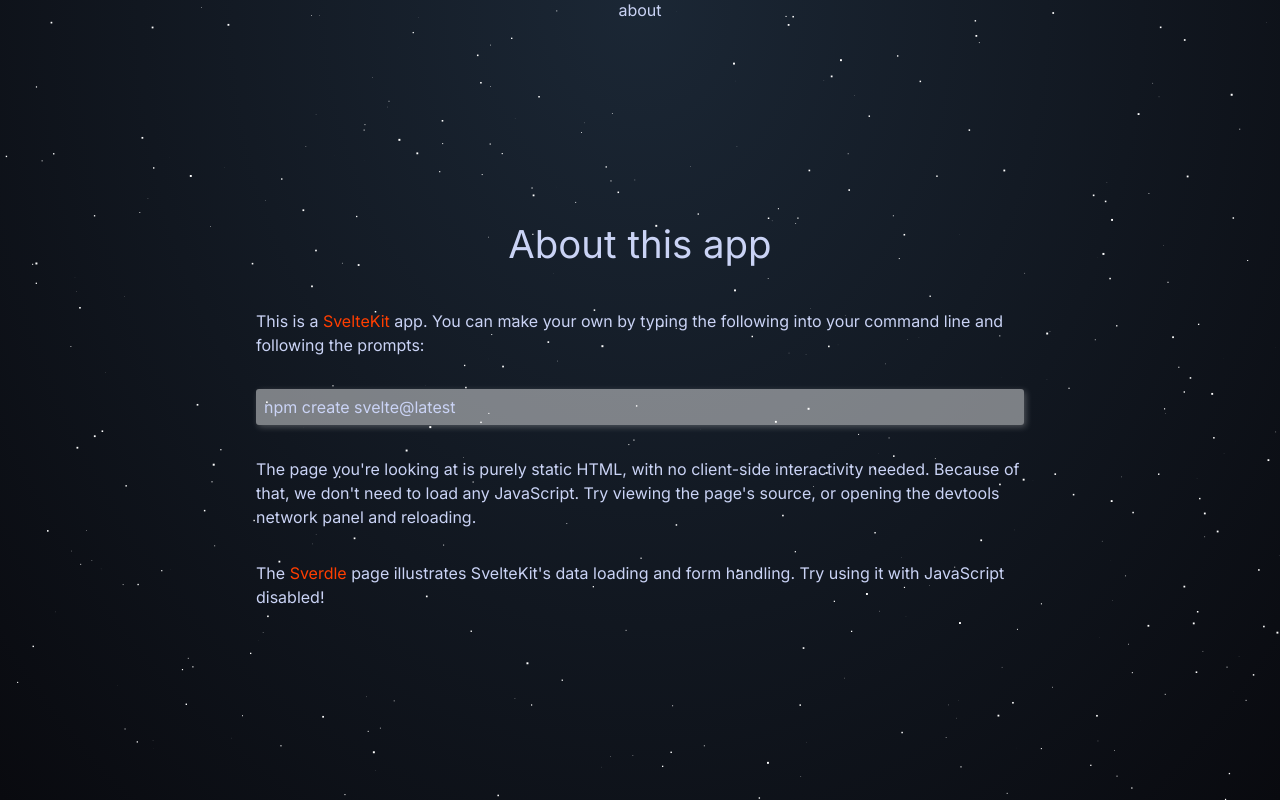
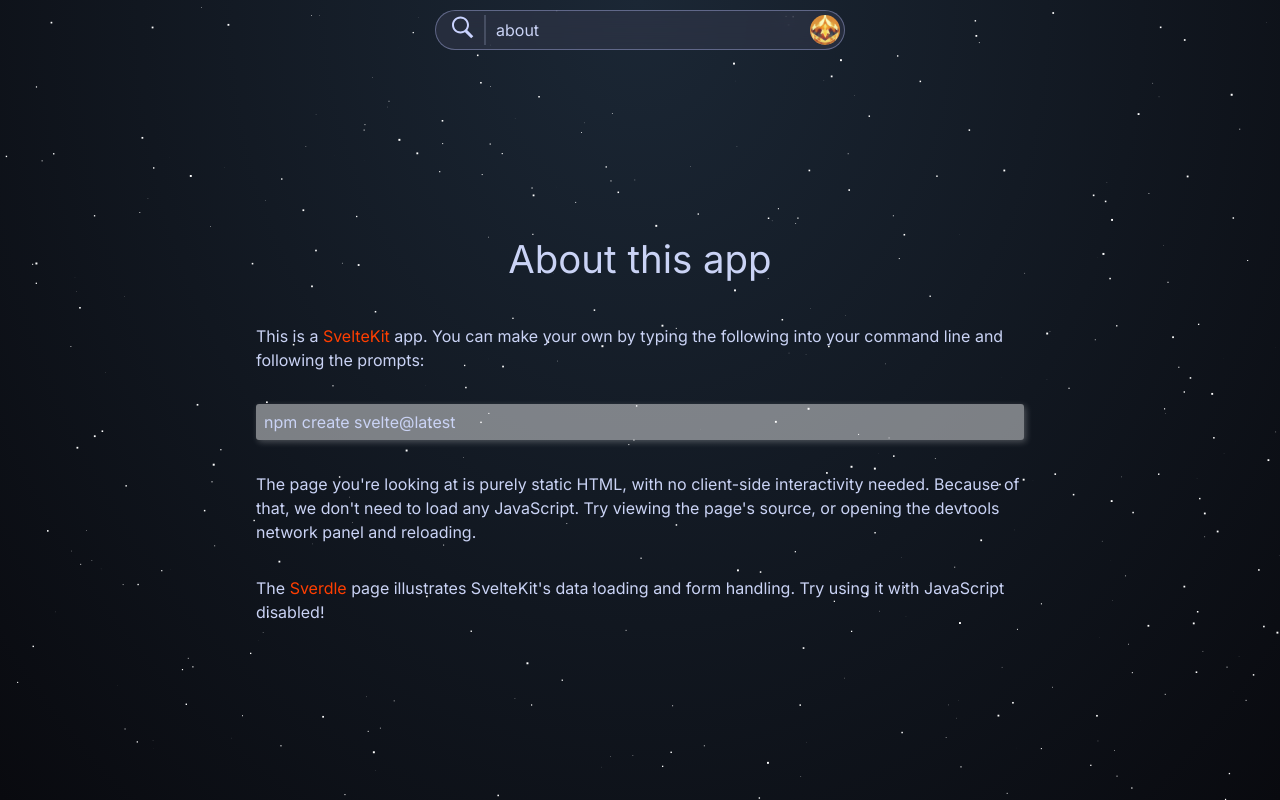
Before and after one commit to FaeWulf/website-svelte, a SvelteKit app: page /about in a window 1280 px wide. Built offline with nearby package versions, Linux system fonts and the light colour scheme.

Commit message:
working on page transition

```diff
--- /dev/null
+++ b/src/lib/svgs/search.svelte
@@ -0,0 +1,29 @@
+<script lang="ts">
+	export let color = '#fff';
+	export let size = 24;
+</script>
+
+<svg
+	style="width: {size}px; height: {size}px"
+	xmlns="http://www.w3.org/2000/svg"
+	xmlns:xlink="http://www.w3.org/1999/xlink"
+	viewBox="0 0 50 50"
+	width="50px"
+	height="50px"
+	fill={color}
+	><path
+		d="M21,3C11.6,3,4,10.6,4,20s7.6,17,17,17s17-7.6,17-17S30.4,3,21,3z M21,33c-7.2,0-13-5.8-13-13c0-7.2,5.8-13,13-13c7.2,0,13,5.8,13,13C34,27.2,28.2,33,21,33z"
+	/><line
+		fill="none"
+		stroke={color}
+		stroke-width="6"
+		stroke-miterlimit="10"
+		x1="31.2"
+		y1="31.2"
+		x2="44.5"
+		y2="44.5"
+	/></svg
+>
+
+<style>
+</style>
--- a/src/routes/+layout.svelte
+++ b/src/routes/+layout.svelte
@@ -1,14 +1,22 @@
 <script>
+	import { cubicOut } from 'svelte/easing';
 	import '../styles/styles.css';
 	import Background from './background.svelte';
 	import Header from './header.svelte';
+	import { fade } from 'svelte/transition';
+
+	export let data;
 </script>
 
 <div class="app">
 	<Background />
 	<Header />
 	<main>
-		<slot />
+		{#key data.url}
+			<div in:fade={{ duration: 1000, easing: cubicOut }} class="main">
+				<slot />
+			</div>
+		{/key}
 	</main>
 
 	<footer>
@@ -32,6 +40,13 @@
 		max-width: 64rem;
 		margin: 0 auto;
 		box-sizing: border-box;
+	}
+
+	.main {
+		display: flex;
+		flex-direction: column;
+		width: 100%;
+		flex: 1;
 
 		justify-content: center;
 		align-items: center;
--- /dev/null
+++ b/src/routes/+layout.ts
@@ -0,0 +1,5 @@
+export function load({ url }) {
+    return {
+        url: url.pathname
+    }
+}
--- a/src/routes/+page.svelte
+++ b/src/routes/+page.svelte
@@ -13,6 +13,11 @@
 	import Bonsai from './bonsai.svelte';
 </script>
 
+<svelte:head>
+	<title>Home Page</title>
+	<meta name="description" content="My Bio" />
+</svelte:head>
+
 <Logo />
 <Title />
 <Description />
--- a/src/routes/about/+page.svelte
+++ b/src/routes/about/+page.svelte
@@ -1,6 +1,6 @@
 <svelte:head>
 	<title>About</title>
-	<meta name="description" content="About this app" />
+	<meta name="description" content="About this website" />
 </svelte:head>
 
 <div class="text-column">
--- a/src/routes/header.svelte
+++ b/src/routes/header.svelte
@@ -1,65 +1,43 @@
-<script>
+<script lang="ts">
 	import { page } from '$app/stores';
 	import { tooltip } from '$lib/utils';
+	import Search from '$lib/svgs/search.svelte';
+	import 'tippy.js/animations/shift-away-extreme.css';
+	import HeaderDroplist from './header_droplist.svelte';
 	import { onMount } from 'svelte';
-	import 'tippy.js/animations/scale.css';
 
-	const pages = [
-		{
-			name: 'Home',
-			url: '/'
-		},
-		{
-			name: 'About',
-			url: '/about'
-		}
-	];
-
-	$: outerWidth = 0;
-
+	let template: HTMLElement;
 	onMount(() => {
-		console.log(outerWidth);
+		template = <HTMLElement>document.getElementById('dropDownList');
+		template.style.display = 'flex';
 	});
 </script>
 
 <header>
 	<nav>
-		<!--svg viewBox="0 0 2 3" aria-hidden="true">
-			<path d="M0,0 L1,2 C1.5,3 1.5,3 2,3 L2,0 Z" />
-		</svg>
-		<ul>
-			<li aria-current={$page.url.pathname === '/' ? 'page' : undefined}>
-				<a href="/">Home</a>
-			</li>
-			<li aria-current={$page.url.pathname === '/about' ? 'page' : undefined}>
-				<a href="/about">About</a>
-			</li>
-			<li aria-current={$page.url.pathname.startsWith('/sverdle') ? 'page' : undefined}>
-				<a href="/sverdle">Sverdle</a>
-			</li>
-		</ul>
-		<svg viewBox="0 0 2 3" aria-hidden="true">
-			<path d="M0,0 L0,3 C0.5,3 0.5,3 1,2 L2,0 Z" />
-		</svg-->
 		<div
+			class="searchBar"
 			use:tooltip={{
-				content: `
-<div class="nav-dropdown" style="width: ${outerWidth}px">
-		<div class="nav-dropdown-item">test1</div>
-		<div class="nav-dropdown-item">test1</div>
-		<div class="nav-dropdown-item">test1</div>
-		<div class="nav-dropdown-item">test1</div>
-	</div>
-                `,
 				allowHTML: true,
 				theme: 'catppuccin',
-				animation: 'scale',
-				interactive: true
+				animation: 'shift-away-extreme',
+				interactive: true,
+				arrow: false,
+				content: template,
+				maxWidth: 400
 			}}
 		>
-			{$page.url.pathname == '/' ? 'Home Page' : $page.url.pathname.split('/')[1]}
+			<div class="searchIcon">
+				<Search size={25} color="#CAD3FF" />
+			</div>
+			<span>
+				{$page.url.pathname == '/' ? 'Home Page' : $page.url.pathname.split('/')[1]}
+			</span>
 		</div>
+		<img draggable="false" class="logo" src="logo.jpg" alt="logo" />
 	</nav>
+
+	<HeaderDroplist />
 
 	<!--div class="corner">
 		<a href="https://github.com/sveltejs/kit">
@@ -68,58 +46,78 @@
 	</div-->
 </header>
 
-<svelte:window bind:outerWidth />
-
 <style>
 	header {
+		/*
+		position: absolute;
+		width: 100%;
+		top: 0;
+        */
 		display: flex;
 		justify-content: center;
+		z-index: 10;
 	}
 
 	nav {
 		display: flex;
-		justify-content: center;
-		--background: rgba(255, 255, 255, 0.7);
+		justify-content: flex-start;
+		align-items: center;
+		max-width: 400px;
+		width: 100%;
+		height: 30px;
+		margin-top: 10px;
+		margin-left: 10px;
+		margin-right: 10px;
+
+		border: 1px solid rgba(var(--Lavender), 0.4);
+		border-radius: 50px;
+		padding: 4px;
+		background-color: rgba(var(--Surface0), 0.5);
+		backdrop-filter: blur(10px);
 	}
 
-	.nav-dropdown {
-		display: flex;
-		width: 100%;
-		max-width: 350px;
-		flex-wrap: wrap;
-		flex-direction: column;
-		padding: 3px;
+	span {
+		line-height: 30px;
 	}
 
-	.nav-dropdown-item {
-		width: 100%;
+	.searchIcon {
+		margin-right: 10px;
+		margin-left: 10px;
+		padding-right: 9px;
+		border-right: 2px solid rgba(var(--Text), 0.2);
 	}
 
-	svg {
-		width: 2em;
-		height: 3em;
-		display: block;
+	.searchBar {
+		width: 100%;
+		display: flex;
+		flex-direction: row;
 	}
 
-	path {
-		fill: var(--background);
+	.logo {
+		width: 30px;
+		border-radius: 50%;
+		animation: wobble 5s linear infinite;
 	}
 
-	nav a {
-		display: flex;
-		height: 100%;
-		align-items: center;
-		padding: 0 0.5rem;
-		color: var(--color-text);
-		font-weight: 700;
-		font-size: 0.8rem;
-		text-transform: uppercase;
-		letter-spacing: 0.1em;
-		text-decoration: none;
-		transition: color 0.2s linear;
-	}
-
-	a:hover {
-		color: var(--color-theme-1);
+	@keyframes wobble {
+		3.33% {
+			transform: rotate(40deg);
+		}
+		6.66% {
+			transform: rotate(-30deg);
+		}
+		10% {
+			transform: rotate(20deg);
+		}
+		13.33% {
+			transform: rotate(-10deg);
+		}
+		16.66% {
+			transform: rotate(5deg);
+		}
+		20%,
+		100% {
+			transform: rotate(0deg);
+		}
 	}
 </style>
--- /dev/null
+++ b/src/routes/header_droplist.svelte
@@ -0,0 +1,37 @@
+<script lang="ts">
+	const pages = [
+		{
+			name: 'Home',
+			url: '/'
+		},
+		{
+			name: 'About',
+			url: '/about'
+		}
+	];
+</script>
+
+<div id="dropDownList" class="nav-dropdown">
+	{#each pages as page (page.name)}
+		<a class="nav-dropdown-item" href={page.url}>{page.name}</a>
+	{/each}
+</div>
+
+<style>
+	.nav-dropdown {
+		display: none;
+		max-width: 350px;
+		width: 100vw;
+		flex-wrap: wrap;
+		flex-direction: column;
+		padding: 3px;
+	}
+
+	.nav-dropdown-item {
+		color: white;
+	}
+
+	.nav-dropdown-item:hover {
+		background-color: rgba(var(--Overlay0), 1);
+	}
+</style>
--- a/src/routes/social.svelte
+++ b/src/routes/social.svelte
@@ -52,7 +52,6 @@
 	let tippyInstances: any[] = [];
 
 	onMount(() => {
-		console.log(tippyInstances);
 		const singleton = createSingleton(tippyInstances, {
 			moveTransition: 'transform 0.5s cubic-bezier(0.075, 0.82, 0.165, 1)',
 			delay: 50,
```
Also changed, not shown: static/svgs/search-icon.svg (added).
